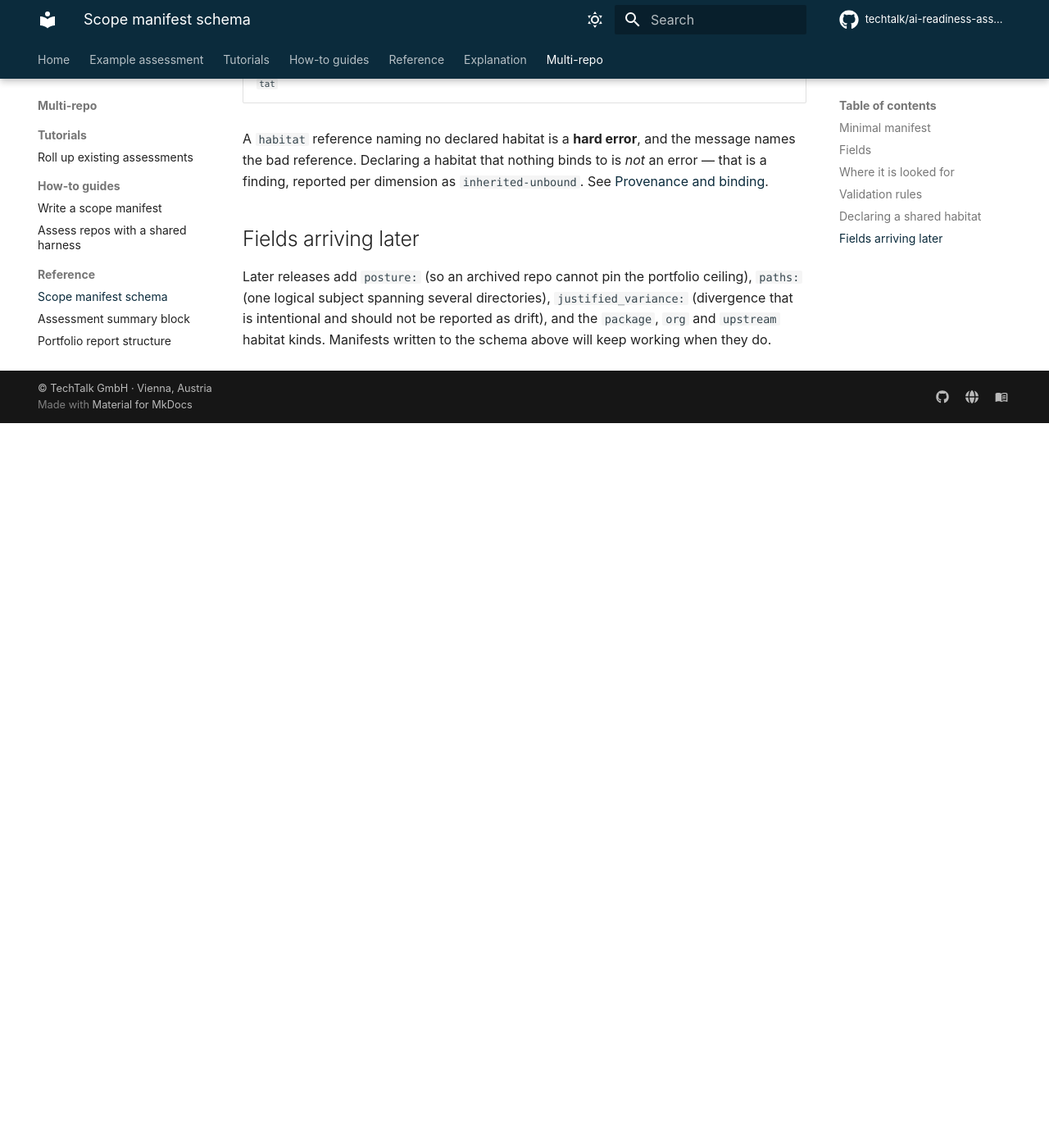
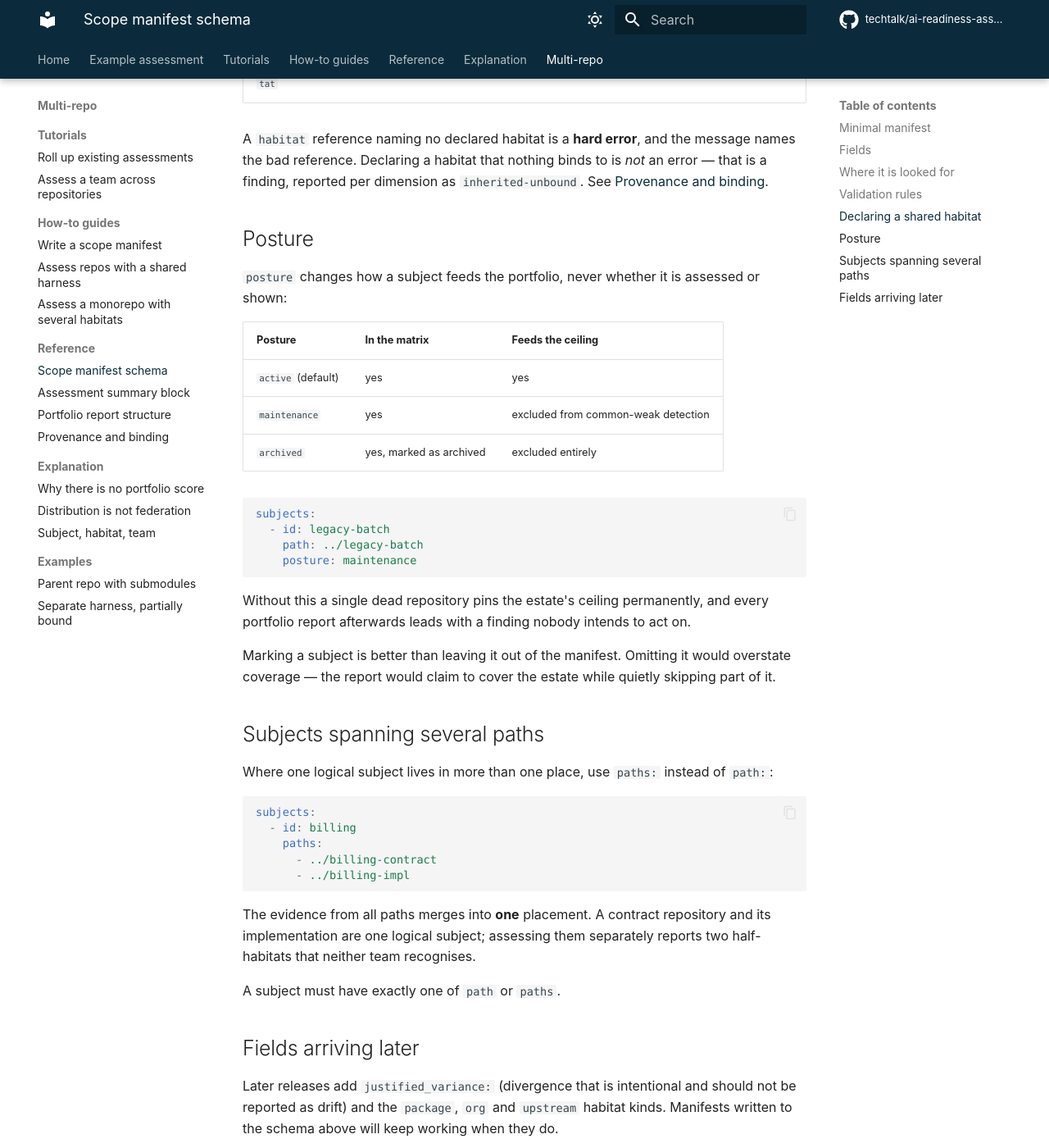
Before and after one commit to techtalk/ai-readiness-assessment, an MkDocs documentation site: the page built from docs/reference/scope-manifest.md, in a window 1280 px wide and 1400 px high, scrolled down 2689 px. Shown: the whole window at 82% size. Built offline with MkDocs 1.6.1 and Material for MkDocs 9.7.7, drawn with Linux system fonts in a browser that asks for light colours; comment, search, counter and statistics services are not loaded; before the commit the page ends 3205 px from its top, so only the background shows below that.

Commit message:
Docs for Slice 3, plus an internal link check
Flagship tutorial (assess a team across repositories), the monorepo
how-to as the inverse case, and the explanation that names the change of
unit - subject, habitat, team - and why a team is never a repository.
Manifest reference gains posture and paths.

Also adds R16, which resolves every relative link in docs/. mkdocs does
not run strict here, so a mistyped internal link builds and deploys
silently - which is exactly what I did writing the monorepo page. The
check was verified against that real broken link before being kept.

99 pass, 0 fail. Issue #65

````diff
--- /dev/null
+++ b/docs/explanation/subject-habitat-team.md
@@ -0,0 +1,80 @@
+# Subject, habitat, team
+
+The single-repo instrument assumes the repository it runs in *is* the
+habitat under examination. That assumption holds in exactly one case,
+and quietly conflates three different things everywhere else.
+
+| Concept | What it is | Natural scope |
+|---|---|---|
+| **Subject** | The code artefacts the habitat governs | A repo, a submodule, a directory in a monorepo |
+| **Habitat** | The harness and control surfaces governing it | May live in the subject, a sibling repo, a parent, a package, or an org |
+| **Team** | Whose behaviour produces the cognitive read | People — never a repo |
+
+Separating them gives one primitive that covers every shape:
+
+> **Assessment unit = subject × governing habitat**, with the cognitive
+> read scoped to the *team*.
+
+## Why the team is not a repository
+
+The cognitive read measures what people can think and do — how
+directive their relationship to the agent is, what they actually inspect
+before accepting work, how much of a unit of work they hand over. None
+of that is a property of a directory.
+
+A team of six that owns four services does not become four teams. They
+carry the same habits into all four. What changes between the four is
+the *environment* those habits meet.
+
+Which is why the [scope run](../tutorials/assess-a-team-across-repositories.md)
+asks the behavioural questions **once**. Asking them per repository does
+not produce four readings; it produces four copies of one reading, at
+four times the cost, with four opportunities to answer slightly
+differently out of fatigue.
+
+## Why the spread is the finding
+
+One cognitive read measured against four habitats produces four gaps.
+Their **spread** is a signal the single-repo instrument cannot produce,
+because a single assessment has only one reading to compare.
+
+A team can be Coherent in the greenfield service and a full level and a
+half ahead of its environment in the legacy one. Both facts are true at
+once, and the work they imply is opposite: hold the first, invest in
+habitat for the second. Average them and you get a number describing
+neither — which is
+[why there is no portfolio score](why-no-portfolio-score.md).
+
+## When practice genuinely does differ
+
+Sometimes it does. A team really can work one way in the service they
+deploy daily and another in the batch job they touch twice a year.
+
+So each subject gets exactly one cheap question — *is your way of
+working here materially different?* — and if the answer is yes, the six
+behavioural dimensions are asked again for that subject. Its report
+records `cognitive_source: subject`, and the portfolio shows its gap
+separately from the team's general pattern.
+
+One question is the right price. Asking nothing assumes uniformity that
+may not hold; asking everything again assumes difference that usually
+does not.
+
+## Reuse is always declared
+
+Where the team read is applied to a subject, the report **says so in its
+body** — not in a footnote.
+
+This matters more than it first appears. A reader picking up the report
+for one repository has no way to tell a placement gathered there from
+one carried in from a conversation about a different repository. Both
+render as "L3". Silent reuse is not a shortcut; it is a false claim
+about where the evidence came from.
+
+## What this does not change
+
+The model is untouched. Fourteen dimensions, the same verbs, the same
+six-level ladder, the same three disciplines, the same gap formula and
+the same three regimes. This is a change of *unit*, not of measure — and
+with no scope manifest present, nothing about a single-repo assessment
+is different at all.
--- /dev/null
+++ b/docs/how-to/assess-a-monorepo-with-several-habitats.md
@@ -0,0 +1,114 @@
+# Assess a monorepo with several habitats
+
+The multi-repo case splits one team across several repositories. The
+monorepo case is the inverse: one repository containing several
+subjects, which may not share a habitat at all.
+
+Assessing a monorepo as a single subject averages those habitats
+together and reports a project that does not exist.
+
+## When to split a monorepo into subjects
+
+Split it when the packages differ in the ways the model measures — one
+package has a test suite and CI gates and another has neither, or the
+convention files apply to some directories and not others.
+
+Do **not** split it when the whole repository shares one harness, one CI
+pipeline and one set of conventions. That is a single subject that
+happens to contain several packages, and splitting it just produces
+identical rows.
+
+## Directory subjects
+
+Point subjects at directories inside the repository:
+
+```yaml
+version: 1
+team: platform-group
+
+subjects:
+  - id: web
+    path: ./packages/web
+  - id: api
+    path: ./packages/api
+  - id: data-pipeline
+    path: ./packages/data-pipeline
+```
+
+Put `.habitat/scope.yml` at the repository root and run from there:
+
+```text
+/ai-readiness-assess --scope
+```
+
+Each subject gets its own report under `packages/<name>/assessments/`.
+
+## Where the shared habitat is the repository root
+
+Most monorepos have root-level conventions that genuinely govern
+everything — a root `CLAUDE.md`, a root CI pipeline. Declare the root as
+a habitat so the assessment can tell what is inherited from what is
+local to a package:
+
+```yaml
+habitats:
+  - id: root
+    kind: self
+    path: .
+    provides: [CLAUDE.md, ci]
+
+subjects:
+  - id: web
+    path: ./packages/web
+    habitat: root
+  - id: data-pipeline
+    path: ./packages/data-pipeline
+    habitat: root
+```
+
+Now a package whose CI does not actually run the root pipeline shows
+`inherited-unbound` rather than quietly borrowing the root's level. In a
+monorepo this is common and easy to miss — a package excluded from the
+root workflow's path filters looks governed and is not.
+
+See [Provenance and binding](../reference/provenance-and-binding.md)
+for what counts as bound.
+
+## Subjects that span several paths
+
+Where one logical subject lives in more than one directory — a contract
+package and its implementation — use `paths:`:
+
+```yaml
+subjects:
+  - id: billing
+    paths:
+      - ./packages/billing-contract
+      - ./packages/billing-impl
+```
+
+The evidence from all paths merges into **one** placement. Assessing
+them separately would report two half-habitats that neither the team nor
+the model recognises.
+
+## Packages nobody is investing in
+
+Mark them, rather than leaving them out:
+
+```yaml
+  - id: legacy-importer
+    path: ./packages/legacy-importer
+    posture: maintenance
+```
+
+`maintenance` keeps a package in the matrix but out of common-weak
+detection; `archived` keeps it out of the ceiling entirely and marks it
+in the matrix. Excluding such a package from the manifest instead would
+overstate coverage — the report would claim to cover the repository
+while quietly skipping part of it.
+
+## Next
+
+- [Write a scope manifest](write-a-scope-manifest.md)
+- [Assess a team across repositories](../tutorials/assess-a-team-across-repositories.md)
+- [Subject, habitat, team](../explanation/subject-habitat-team.md)
--- a/docs/reference/scope-manifest.md
+++ b/docs/reference/scope-manifest.md
@@ -110,11 +110,54 @@
 `inherited-unbound`. See
 [Provenance and binding](provenance-and-binding.md).
 
+## Posture
+
+`posture` changes how a subject feeds the portfolio, never whether it is
+assessed or shown:
+
+| Posture | In the matrix | Feeds the ceiling |
+|---|---|---|
+| `active` (default) | yes | yes |
+| `maintenance` | yes | excluded from common-weak detection |
+| `archived` | yes, marked as archived | excluded entirely |
+
+```yaml
+subjects:
+  - id: legacy-batch
+    path: ../legacy-batch
+    posture: maintenance
+```
+
+Without this a single dead repository pins the estate's ceiling
+permanently, and every portfolio report afterwards leads with a finding
+nobody intends to act on.
+
+Marking a subject is better than leaving it out of the manifest.
+Omitting it would overstate coverage — the report would claim to cover
+the estate while quietly skipping part of it.
+
+## Subjects spanning several paths
+
+Where one logical subject lives in more than one place, use `paths:`
+instead of `path:`:
+
+```yaml
+subjects:
+  - id: billing
+    paths:
+      - ../billing-contract
+      - ../billing-impl
+```
+
+The evidence from all paths merges into **one** placement. A contract
+repository and its implementation are one logical subject; assessing
+them separately reports two half-habitats that neither team recognises.
+
+A subject must have exactly one of `path` or `paths`.
+
 ## Fields arriving later
 
-Later releases add `posture:` (so an archived repo cannot pin the
-portfolio ceiling), `paths:` (one logical subject spanning several
-directories), `justified_variance:` (divergence that is intentional and
-should not be reported as drift), and the `package`, `org` and
+Later releases add `justified_variance:` (divergence that is intentional
+and should not be reported as drift) and the `package`, `org` and
 `upstream` habitat kinds. Manifests written to the schema above will
 keep working when they do.
--- /dev/null
+++ b/docs/tutorials/assess-a-team-across-repositories.md
@@ -0,0 +1,138 @@
+# Assess a team across repositories
+
+**About twenty-five minutes for five repositories.** One session, one
+set of behavioural questions, five per-repo reports and a portfolio
+report at the end.
+
+This is the walkthrough to use when the repositories have *not* been
+assessed yet. If they already have reports, use
+[roll up existing assessments](roll-up-existing-assessments.md) instead —
+it is faster and asks nothing.
+
+## Why this is one session and not five
+
+The behavioural half of the assessment measures how *the team* works.
+Running the full assessment five times would ask the same six questions
+five times and get the same answer — at five times the cost, with five
+chances to answer differently out of fatigue.
+
+So the scope run asks them **once**, then spends one cheap question per
+repository checking whether that answer still holds there.
+
+## 1. Write the manifest
+
+In the directory holding the repositories, `.habitat/scope.yml`:
+
+```yaml
+version: 1
+team: payments-tribe
+
+subjects:
+  - id: orders-api
+    path: ./orders-api
+  - id: billing
+    path: ./billing
+  - id: reporting
+    path: ./reporting
+  - id: notifications
+    path: ./notifications
+  - id: legacy-batch
+    path: ./legacy-batch
+    posture: maintenance
+```
+
+`legacy-batch` is marked `maintenance` — still assessed and still shown,
+but kept out of common-weak detection so a repository nobody is
+investing in cannot set the agenda for the four that matter.
+
+## 2. Start the run
+
+```text
+/ai-readiness-assess --scope
+```
+
+It reads the manifest and **tells you what it is about to do** before it
+starts:
+
+```text
+Scope: 5 subjects (orders-api, billing, reporting, notifications,
+legacy-batch). Behavioural questions asked once for payments-tribe.
+```
+
+If your estate is too large for one session, it says so here and
+recommends splitting rather than starting something that will degrade
+half-way through.
+
+## 3. Answer the behavioural questions once
+
+Three to five questions, one at a time, about how the team *normally*
+works — not about any one repository. These place the six behavioural
+dimensions and the cognitive level.
+
+Answer them as a team, and answer for the general case. The exceptions
+get picked up in the next step.
+
+## 4. One question per repository
+
+For each subject, the habitat is sensed, the eight repo-observable
+dimensions are placed from that repository's evidence, and then you get
+exactly one question:
+
+> Is your way of working in `legacy-batch` materially different from
+> what you described?
+
+**Usually no.** The team read is applied, the report records
+`cognitive_source: team`, and it **states in its body** that the
+cognitive placement was gathered against the team's general practice.
+
+**Sometimes yes** — and this is worth answering honestly. If you really
+do work differently in one repository, say so; the six behavioural
+questions are asked again for that subject and its report records
+`cognitive_source: subject`.
+
+Each report is written to that repository's own `assessments/`
+directory. Each team keeps its own report.
+
+## 5. Read the portfolio report
+
+At the end the roll-up runs over the five reports just written.
+
+Read it in this order:
+
+**Coverage ledger** — first, always. Five of five, no stale rows.
+
+**Spread** — the finding.
+
+```text
+Gap spread: −0.29 (orders-api) to +1.50 (legacy-batch) — range 1.79
+```
+
+The same engineers, the same habits, five environments. Where the range
+is wide, the difference is the *habitat*, not the people. That sentence
+is the entire reason to run this across repositories rather than one at
+a time.
+
+**Split ceiling** — what enablement owes the estate, versus what a
+single team owes itself.
+
+## What you have at the end
+
+- Five per-repo reports, each owned by and living with its repository
+- One portfolio report showing the spread and the split ceiling
+- The behavioural questions answered once
+
+## If the estate is large
+
+Past roughly a dozen subjects, prefer the artefact route: run
+`/ai-readiness-assess` in each repository separately — different people,
+different days — and then
+[roll up the reports](roll-up-existing-assessments.md). The scope run
+holds one subject's evidence at a time and releases it between subjects,
+but a session still has a limit, and a run that announces its size is
+easier to split deliberately than to abandon half-way.
+
+## Next
+
+- [Subject, habitat, team](../explanation/subject-habitat-team.md) — why the unit changed
+- [Assess a monorepo with several habitats](../how-to/assess-a-monorepo-with-several-habitats.md) — the inverse case
+- [Portfolio report structure](../reference/portfolio-report.md)
--- a/mkdocs.yml
+++ b/mkdocs.yml
@@ -110,9 +110,11 @@
   - Multi-repo:
       - Tutorials:
           - Roll up existing assessments: tutorials/roll-up-existing-assessments.md
+          - Assess a team across repositories: tutorials/assess-a-team-across-repositories.md
       - How-to guides:
           - Write a scope manifest: how-to/write-a-scope-manifest.md
           - Assess repos with a shared harness: how-to/assess-repos-with-a-shared-harness.md
+          - Assess a monorepo with several habitats: how-to/assess-a-monorepo-with-several-habitats.md
       - Reference:
           - Scope manifest schema: reference/scope-manifest.md
           - Assessment summary block: reference/assessment-summary-block.md
@@ -121,6 +123,7 @@
       - Explanation:
           - Why there is no portfolio score: explanation/why-no-portfolio-score.md
           - Distribution is not federation: explanation/distribution-is-not-federation.md
+          - Subject, habitat, team: explanation/subject-habitat-team.md
       - Examples:
           - Parent repo with submodules: examples/parent-repo-submodules.md
           - Separate harness, partially bound: examples/separate-harness-partially-bound.md
````
Also changed, not shown: CHANGELOG.md (+27 -0 lines), docs/explanation/index.md (+1 -0 lines), docs/how-to/index.md (+1 -0 lines), docs/tutorials/index.md (+1 -0 lines), specs/0011-multi-repo-scope.md (+7 -1 lines), 2 other files.
